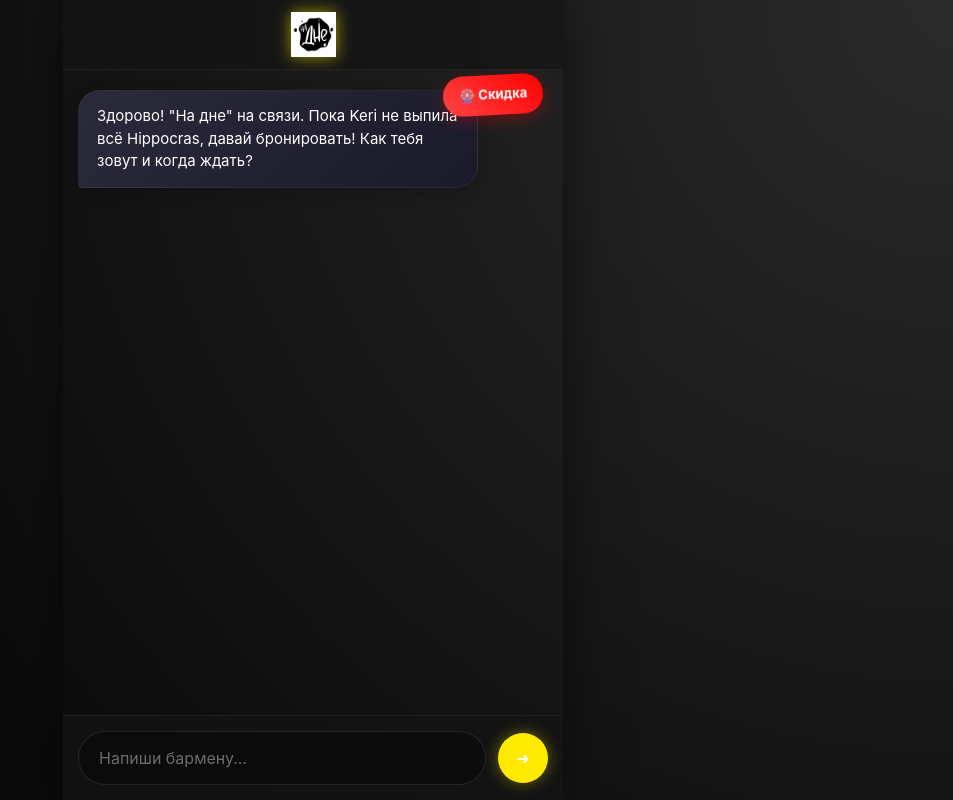
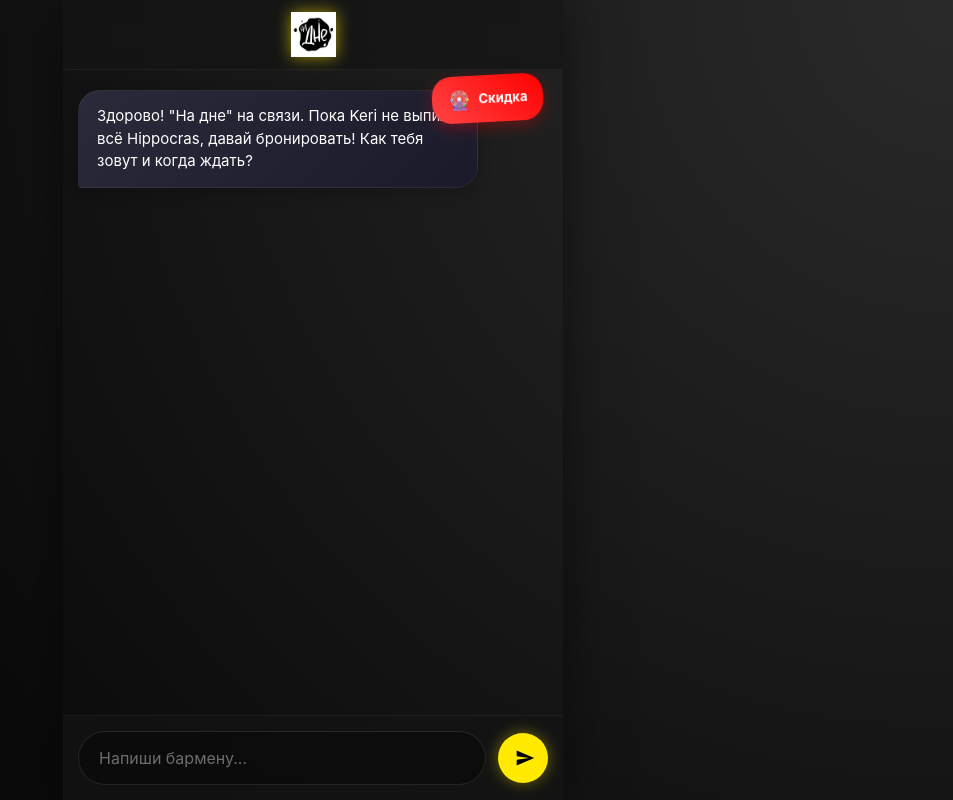
Before and after one commit to Vazhniy/Booking_bar-na-dne, a React (Vite) app in the folder frontend/: page / in a window 1280 px wide. Shown: the whole page, without its empty margins (327-1280 px from the left). Built offline with nearby package versions, Linux system fonts and the light colour scheme.

Commit message:
Update App.jsx

```diff
--- a/frontend/src/App.jsx
+++ b/frontend/src/App.jsx
@@ -16,7 +16,7 @@ function App() {
     chatEndRef.current?.scrollIntoView({ behavior: "smooth" });
   };
 
-  useEffect(scrollToBottom, [messages]);
+  useEffect(scrollToBottom, [messages, loading]); // Добавили loading в зависимости
 
   const handleSend = async () => {
     if (!input.trim() || loading) return;
@@ -29,7 +29,7 @@ function App() {
     try {
       const response = await axios.post(`${RENDER_URL}/api/chat`, {
         message: input,
-        history: messages
+        history: messages.map(m => ({role: m.role, text: m.text})) // Чистим историю перед отправкой
       });
       setMessages(prev => [...prev, { role: 'bot', text: response.data.text }]);
     } catch (error) {
@@ -41,7 +41,10 @@ function App() {
 
   return (
     <div className="app-container">
-      <button className="wheel-btn" onClick={() => alert('Колесо скоро будет готово!')}>🎡 Скидка</button>
+      {/* Кнопка с иконкой */}
+      <button className="wheel-btn" onClick={() => alert('Колесо скоро будет готово!')}>
+        <span className="wheel-icon">🎡</span> Скидка
+      </button>
 
       <header className="header">
         <img src="/logo.png" alt="На дне" className="logo" />
@@ -53,7 +56,16 @@ function App() {
             {msg.text}
           </div>
         ))}
-        {loading && <div className="message bot">Печатает...</div>}
+
+        {/* Новый анимированный индикатор печати */}
+        {loading && (
+          <div className="message bot typing-indicator">
+            <div className="dot"></div>
+            <div className="dot"></div>
+            <div className="dot"></div>
+          </div>
+        )}
+
         <div ref={chatEndRef} />
       </div>
 
@@ -65,7 +77,12 @@ function App() {
           onKeyPress={(e) => e.key === 'Enter' && handleSend()}
           placeholder="Напиши бармену..."
         />
-        <button className="send-btn" onClick={handleSend}>➜</button>
+        <button className="send-btn" onClick={handleSend} disabled={loading}>
+          {/* SVG иконка стрелки */}
+          <svg className="send-icon" viewBox="0 0 24 24">
+            <path d="M2.01 21L23 12 2.01 3 2 10l15 2-15 2z"/>
+          </svg>
+        </button>
       </div>
     </div>
   );
```
